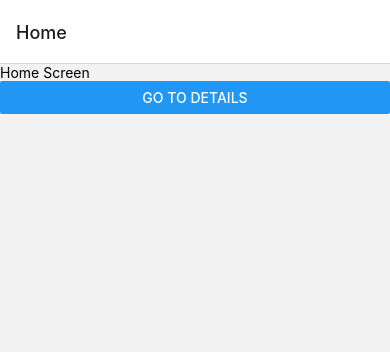
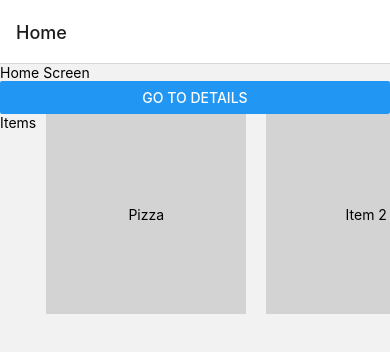
Before and after one commit to BrightCoders-Institute/reto-recetario-de-cocina-miora, a React Native app: screen /Home in a window 390 px wide. Shown: the top 352 px of the page. Built offline with nearby package versions, Linux system fonts and the light colour scheme.

Commit message:
created Horizontal Scroll List

```diff
--- /dev/null
+++ b/src/components/HorizontalScrollList.tsx
@@ -0,0 +1,34 @@
+import React from 'react';
+import { ScrollView, View, StyleSheet, Text } from 'react-native';
+
+const HorizontalScrollList = () => {
+  return (
+    <ScrollView horizontal>
+      <Text>Items</Text>
+      <View style={styles.item}>
+        <Text>Pizza</Text>
+      </View>
+      <View style={styles.item}>
+        <Text>Item 2</Text>
+      </View>
+      <View style={styles.item}>
+        <Text>Item 3</Text>
+      </View>
+      {/* Agrega más elementos según sea necesario */}
+    </ScrollView>
+  );
+};
+
+const styles = StyleSheet.create({
+  item: {
+    flex: 1,
+    justifyContent: 'center',
+    alignItems: 'center',
+    width: 200,
+    height: 200,
+    marginHorizontal: 10,
+    backgroundColor: 'lightgray',
+  },
+});
+
+export default HorizontalScrollList;
--- a/src/screens/HomeScreen.tsx
+++ b/src/screens/HomeScreen.tsx
@@ -1,5 +1,6 @@
 import React from 'react';
 import {View, Text, Button} from 'react-native';
+import HorizontalScrollList from '../components/HorizontalScrollList';
 
 export default function HomeScreen(props: any) {
   const {navigation} = props;
@@ -12,6 +13,7 @@ export default function HomeScreen(props: any) {
     <View>
       <Text>Home Screen</Text>
       <Button onPress={goToDetails} title="Go to details" />
+      <HorizontalScrollList />
     </View>
   );
 }
```
